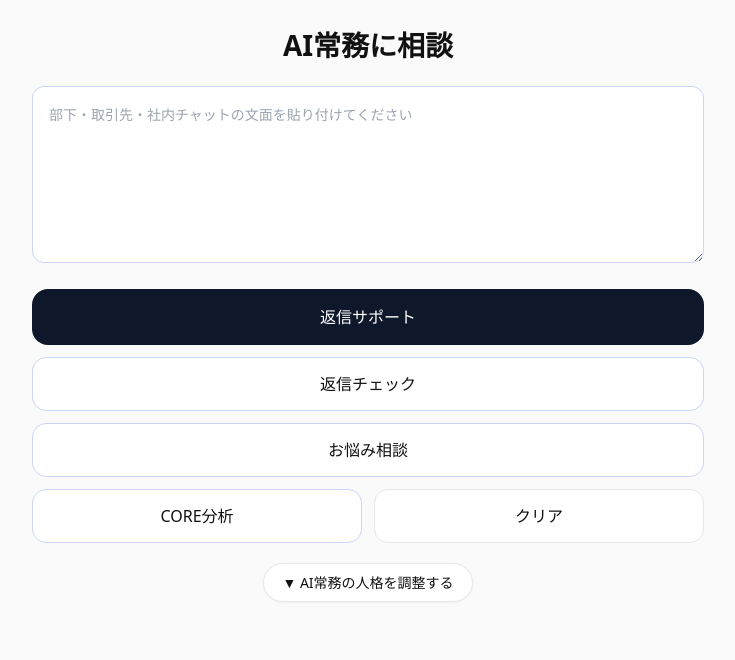
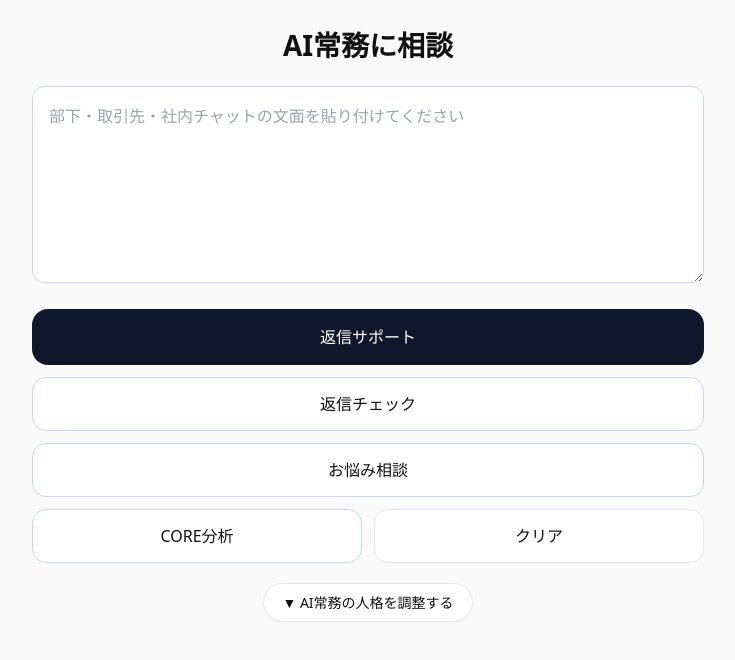
Before and after one commit to t-higuchi-gif/ai-jomu-next, a Next.js app: page /consult in a window 1280 px wide. Shown: the top 660 px of the page, without its empty margins (272-1007 px from the left). Built offline with nearby package versions, Linux system fonts and the light colour scheme.

Commit message:
feat: consult page with worry mode and CORE UI polished

```diff
--- a/app/consult/page.tsx
+++ b/app/consult/page.tsx
@@ -238,7 +238,7 @@ export default function ConsultPage() {
           borderRadius: 12,
           border: '1px solid #cbd5f5',
           boxSizing: 'border-box',
-          fontSize: 14,
+          fontSize: 16,
           lineHeight: 1.7,
         }}
       />
--- a/app/globals.css
+++ b/app/globals.css
@@ -21,3 +21,9 @@ body {
 * {
   box-sizing: border-box;
 }
+
+input,
+textarea,
+select {
+  font-size: 16px;
+}
```
